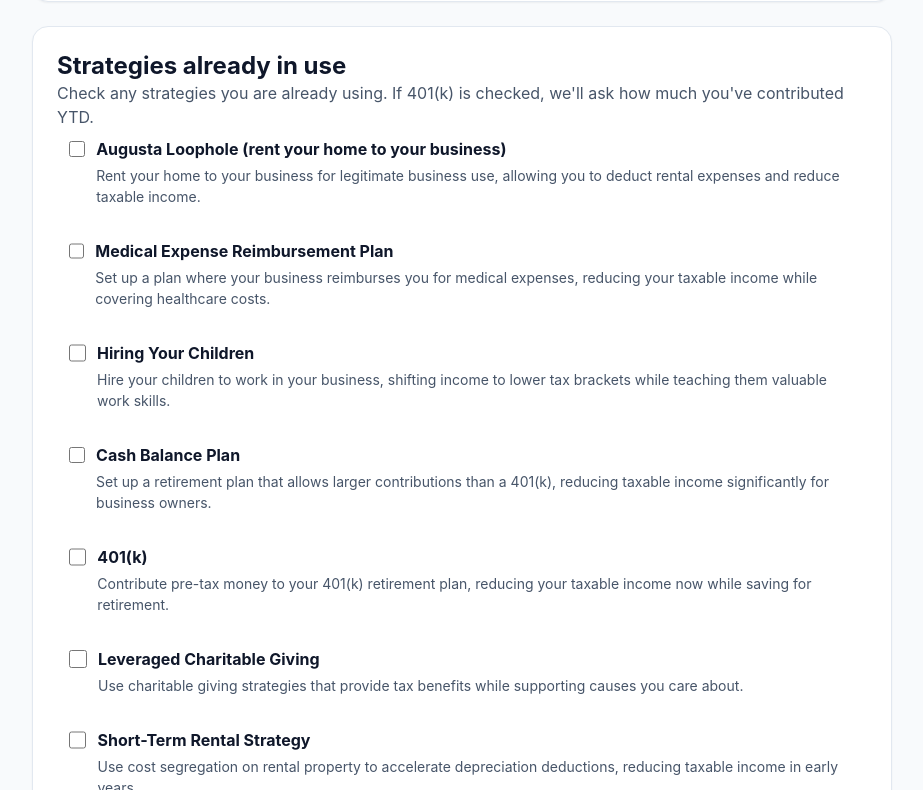
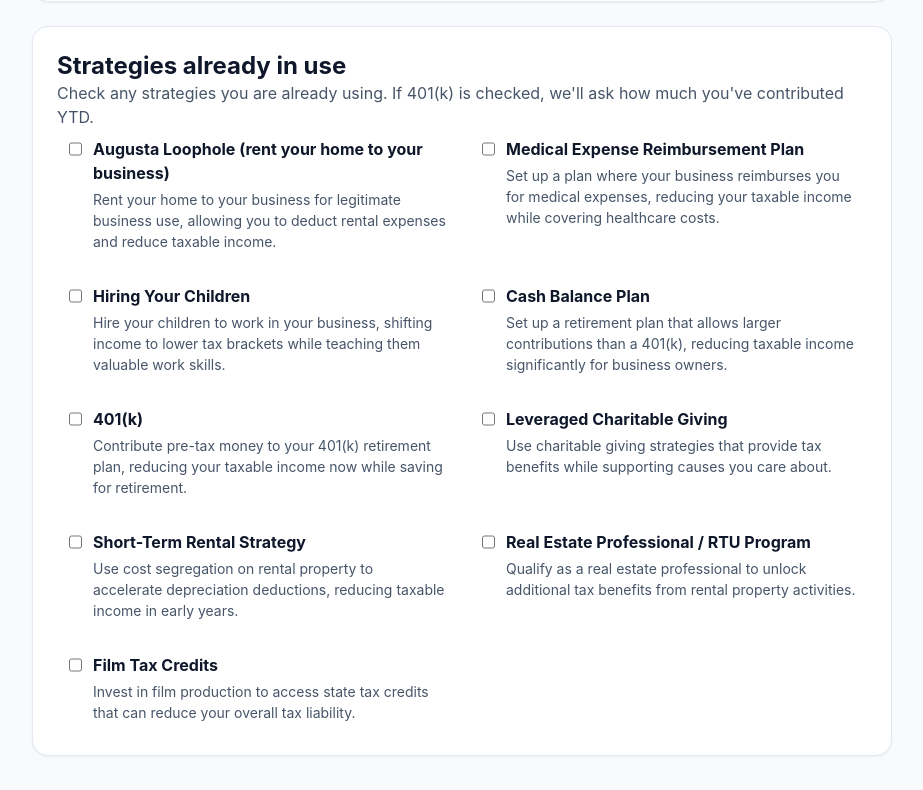
Before and after one commit to chad775/tax-planning-web-app, a Next.js app: page /intake in a window 1280 px wide. Shown: the part 1090-1880 px from the top of the page, without its empty margins (178-1101 px from the left). Built offline with nearby package versions, Linux system fonts and the light colour scheme.

Commit message:
Display strategies in two columns instead of one

```diff
--- a/src/app/intake/page.tsx
+++ b/src/app/intake/page.tsx
@@ -388,7 +388,7 @@ router.push("/results");
             Check any strategies you are already using. If 401(k) is checked, we'll ask how much you've contributed YTD.
           </p>
 
-          <div style={{ display: "grid", gap: spacing.md }}>
+          <div style={{ display: "grid", gridTemplateColumns: "repeat(2, 1fr)", gap: spacing.md }}>
             {STRATEGY_IDS.filter((id) => id !== "s_corp_conversion").map((id) => {
               const checked = form.strategiesInUse.includes(id as any);
               return (
```
